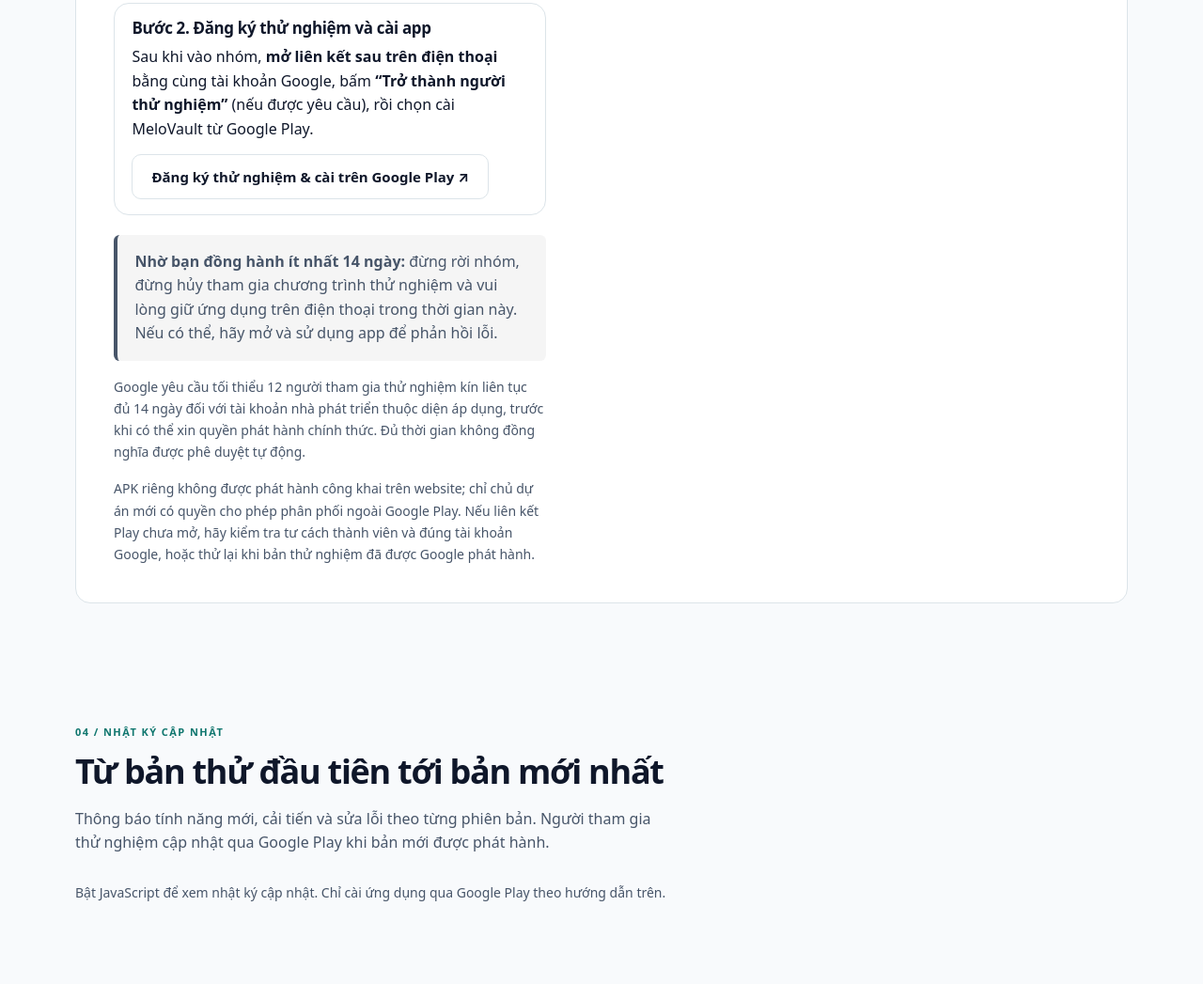
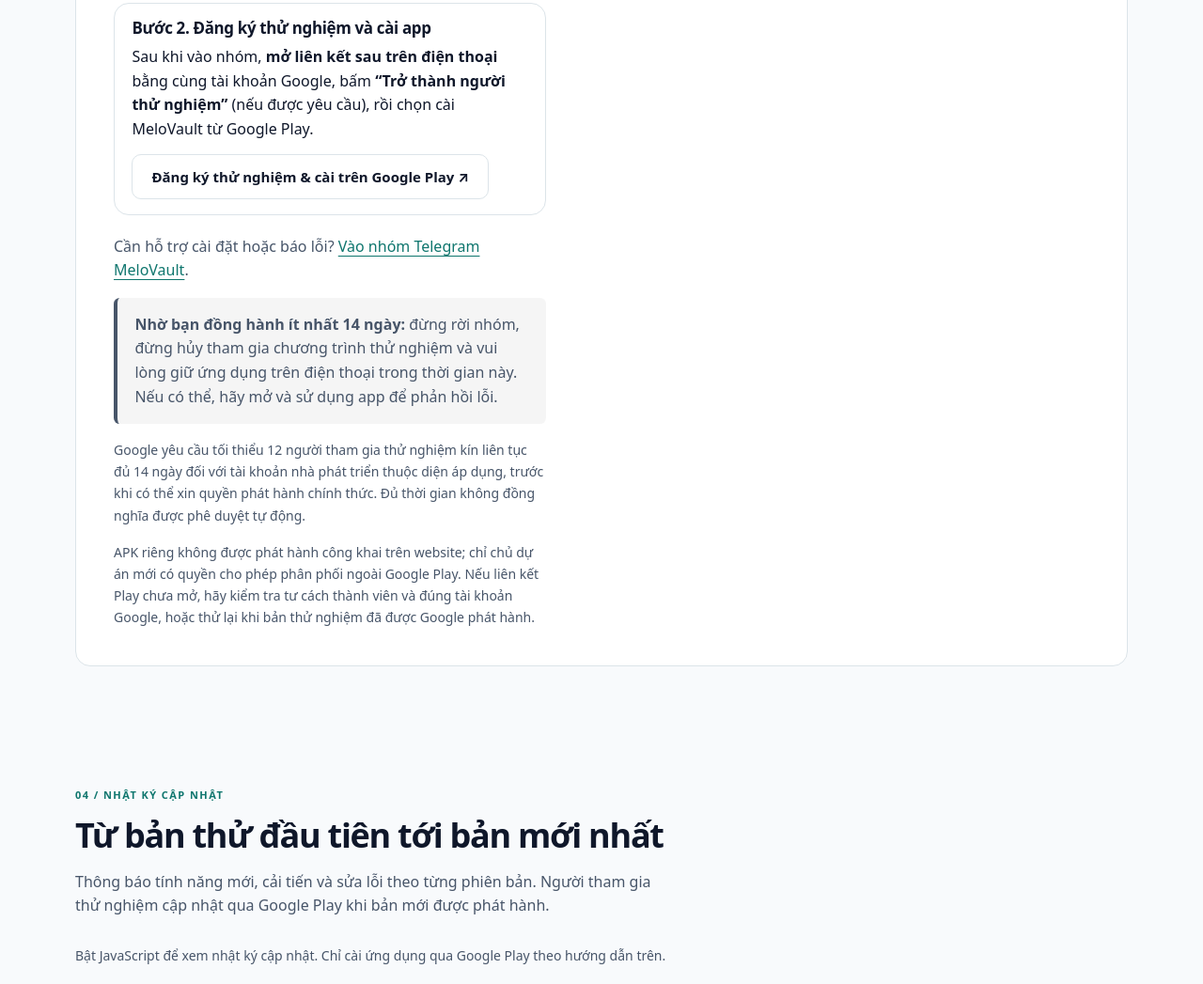
Before and after one commit to niquitin/melovault, a plain HTML site: page index.html in a window 1280 px wide. Shown: the part 4681-5728 px from the top of the page at 94% size. Drawn offline with Linux system fonts and the light colour scheme.

Commit message:
site: link Telegram support below Play tester steps

```diff
--- a/index.html
+++ b/index.html
@@ -117,6 +117,7 @@
               <a class="button button-secondary download-button" href="https://play.google.com/apps/testing/app.melovault.player.open" target="_blank" rel="noopener noreferrer">Đăng ký thử nghiệm &amp; cài trên Google Play ↗</a>
             </li>
           </ol>
+          <p class="tester-support">Cần hỗ trợ cài đặt hoặc báo lỗi? <a href="https://t.me/melovaultmusicplayer" target="_blank" rel="noopener noreferrer">Vào nhóm Telegram MeloVault</a>.</p>
           <p class="tester-pledge"><strong>Nhờ bạn đồng hành ít nhất 14 ngày:</strong> đừng rời nhóm, đừng hủy tham gia chương trình thử nghiệm và vui lòng giữ ứng dụng trên điện thoại trong thời gian này. Nếu có thể, hãy mở và sử dụng app để phản hồi lỗi.</p>
           <p class="fine-print">Google yêu cầu tối thiểu 12 người tham gia thử nghiệm kín liên tục đủ 14 ngày đối với tài khoản nhà phát triển thuộc diện áp dụng, trước khi có thể xin quyền phát hành chính thức. Đủ thời gian không đồng nghĩa được phê duyệt tự động.</p>
           <p class="fine-print">APK riêng không được phát hành công khai trên website; chỉ chủ dự án mới có quyền cho phép phân phối ngoài Google Play. Nếu liên kết Play chưa mở, hãy kiểm tra tư cách thành viên và đúng tài khoản Google, hoặc thử lại khi bản thử nghiệm đã được Google phát hành.</p>
```
